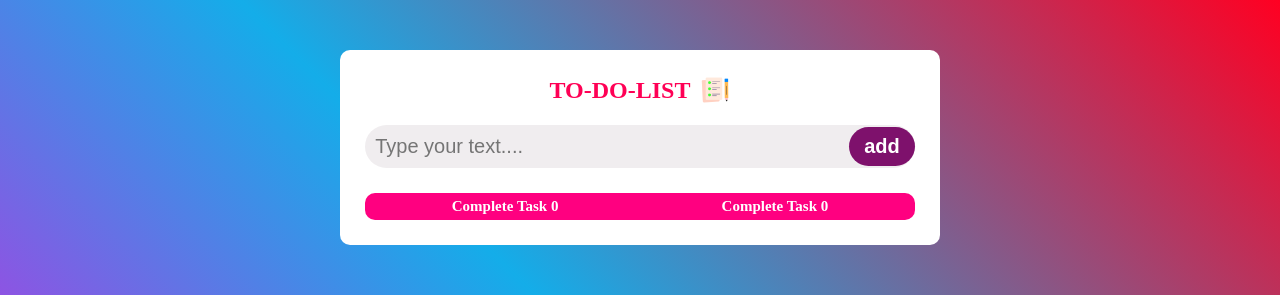
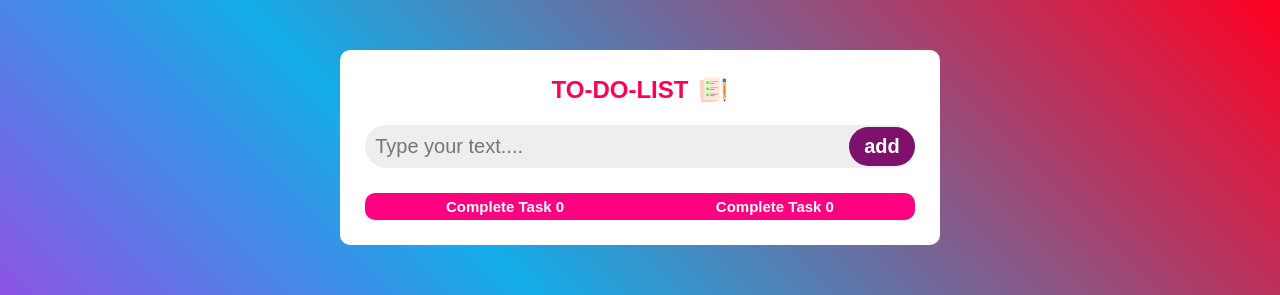
Before and after one commit to soumenpanuya/soumen, a plain HTML site: page index.html in a window 1280 px wide. Shown: the top 295 px of the page. Drawn offline with Linux system fonts and the light colour scheme.

Commit message:
Update first.css

```diff
--- a/first.css
+++ b/first.css
@@ -2,6 +2,7 @@
     margin: 0;
     padding:0;
     box-sizing:border-box;
+    font-family: "poppins", sans-serif;
 }
 
 #container {
```
